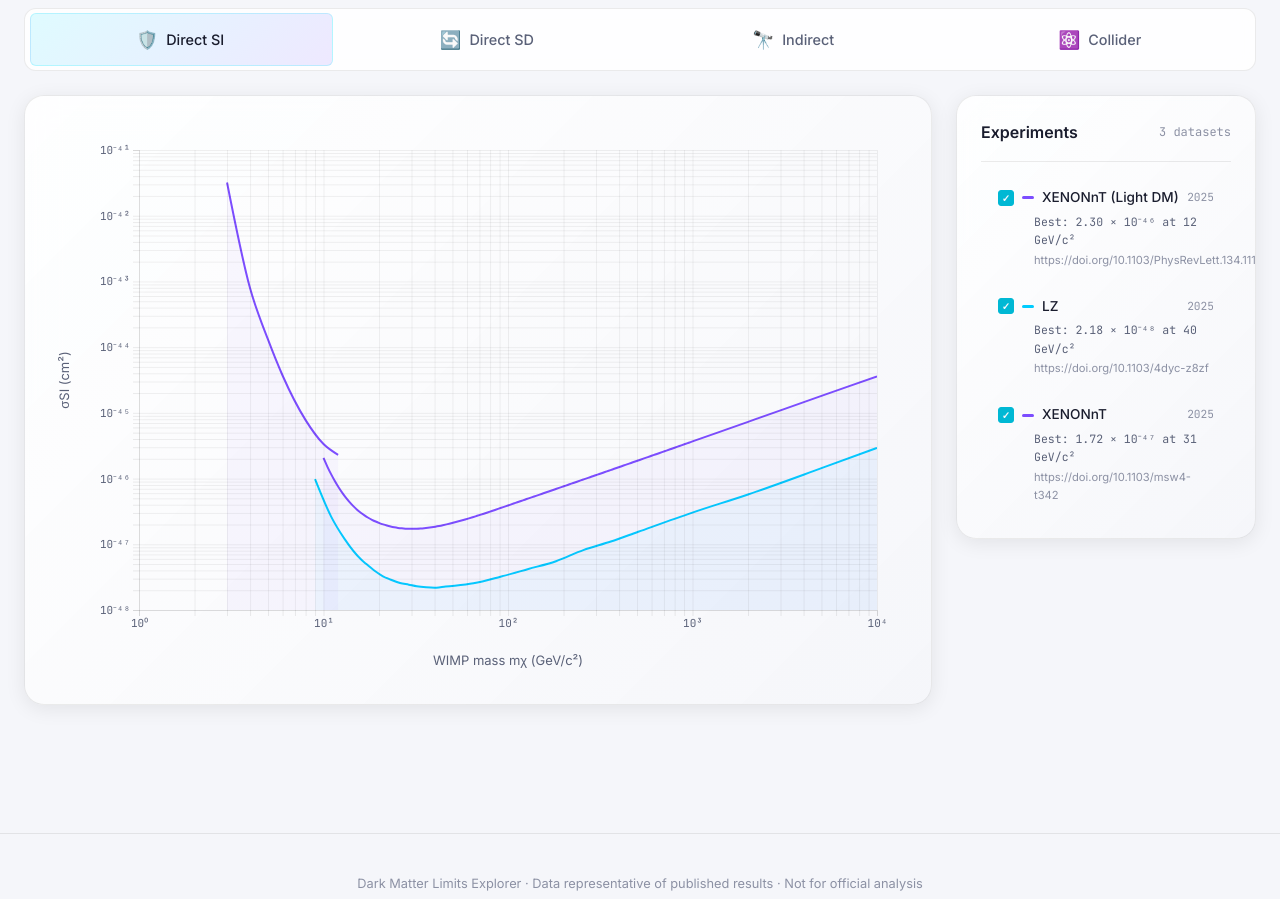
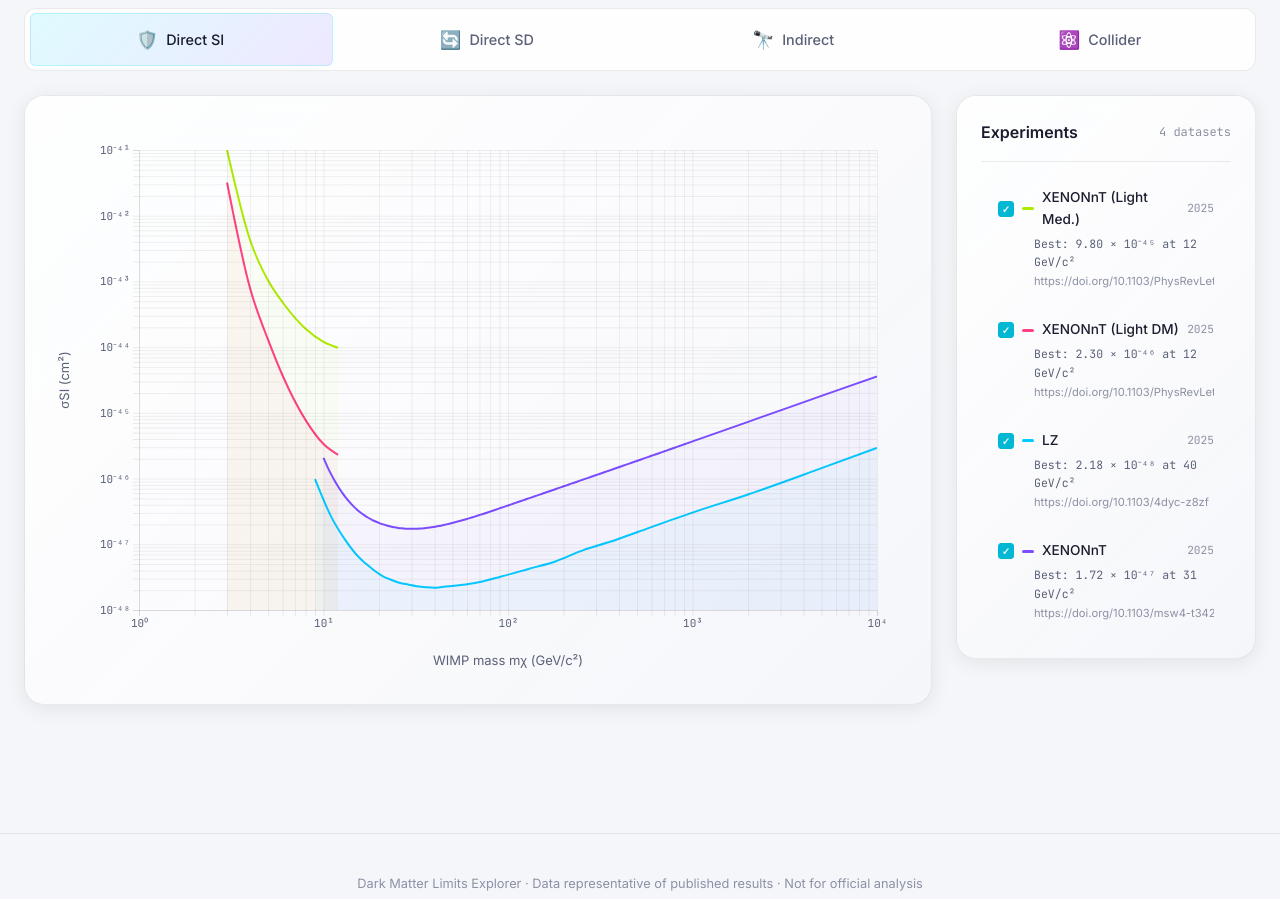
Before and after one commit to SidAhmedMa/DM_limits, a website built with Vite: page index.html in a window 1280 px wide. Shown: the part 980-1879 px from the top of the page. Built offline with nearby package versions, Linux system fonts and the light colour scheme.

Commit message:
feat: Add XENONnT Light Mediator curve, update colors, and fix URL wrapping

```diff
--- a/src/data/experiments.js
+++ b/src/data/experiments.js
@@ -9,12 +9,52 @@ import { simplifyPath } from '../utils/simplify.js';
 
 const directSI = [
   {
+    id: 'xenonnt_2025_light_med_si',
+    name: 'XENONnT (Light Med.)',
+    year: 2025,
+    category: 'direct_si',
+    channel: null,
+    color: '#aeea00',
+    reference: 'https://doi.org/10.1103/PhysRevLett.134.111802',
+    units: { x: 'GeV/c²', y: 'cm²' },
+    dataPoints: [
+      {
+            x: 3,
+            y: 1.0364539433754337e-41
+      },
+      {
+            x: 4,
+            y: 4.277422346043862e-43
+      },
+      {
+            x: 5,
+            y: 1.0384257222707112e-43
+      },
+      {
+            x: 6,
+            y: 4.820989574738944e-44
+      },
+      {
+            x: 8,
+            y: 1.9001669918396234e-44
+      },
+      {
+            x: 10,
+            y: 1.2065850017462688e-44
+      },
+      {
+            x: 12,
+            y: 9.800428927759169e-45
+      }
+]
+  },
+  {
     id: 'xenonnt_2025_light_si',
     name: 'XENONnT (Light DM)',
     year: 2025,
     category: 'direct_si',
     channel: null,
-    color: '#7c4dff',
+    color: '#ff4081',
     reference: 'https://doi.org/10.1103/PhysRevLett.134.111802',
     units: { x: 'GeV/c²', y: 'cm²' },
     dataPoints: [
--- a/src/style.css
+++ b/src/style.css
@@ -668,6 +668,22 @@ a:hover {
   font-size: 0.7rem;
   color: var(--text-muted);
   margin-top: 2px;
+  overflow-x: auto;
+  white-space: nowrap;
+  padding-bottom: 2px;
+}
+
+.exp-ref::-webkit-scrollbar {
+  height: 4px;
+}
+
+.exp-ref::-webkit-scrollbar-track {
+  background: transparent;
+}
+
+.exp-ref::-webkit-scrollbar-thumb {
+  background: var(--border-hover);
+  border-radius: 2px;
 }
 
 .exp-ref:hover {
```
